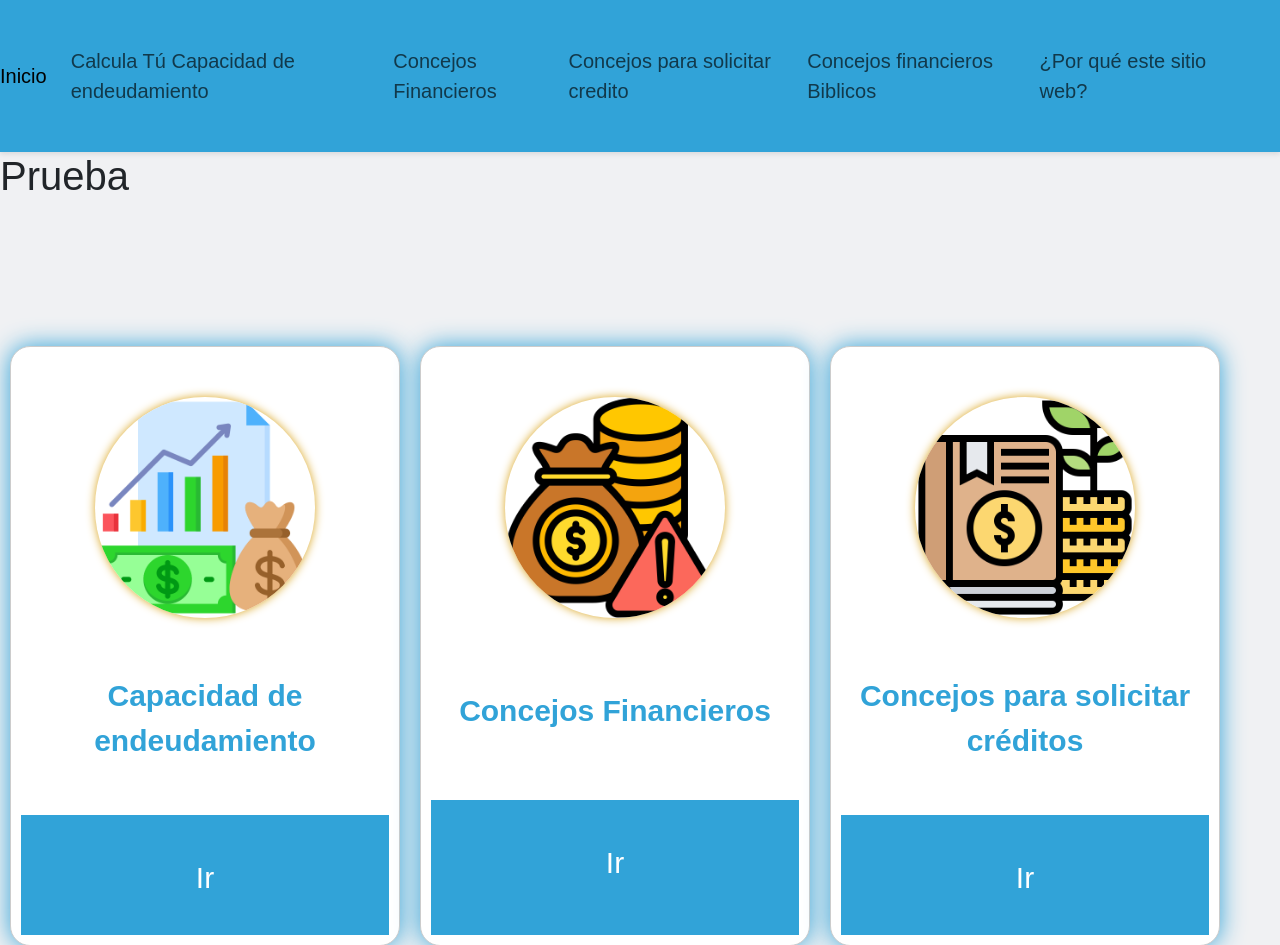
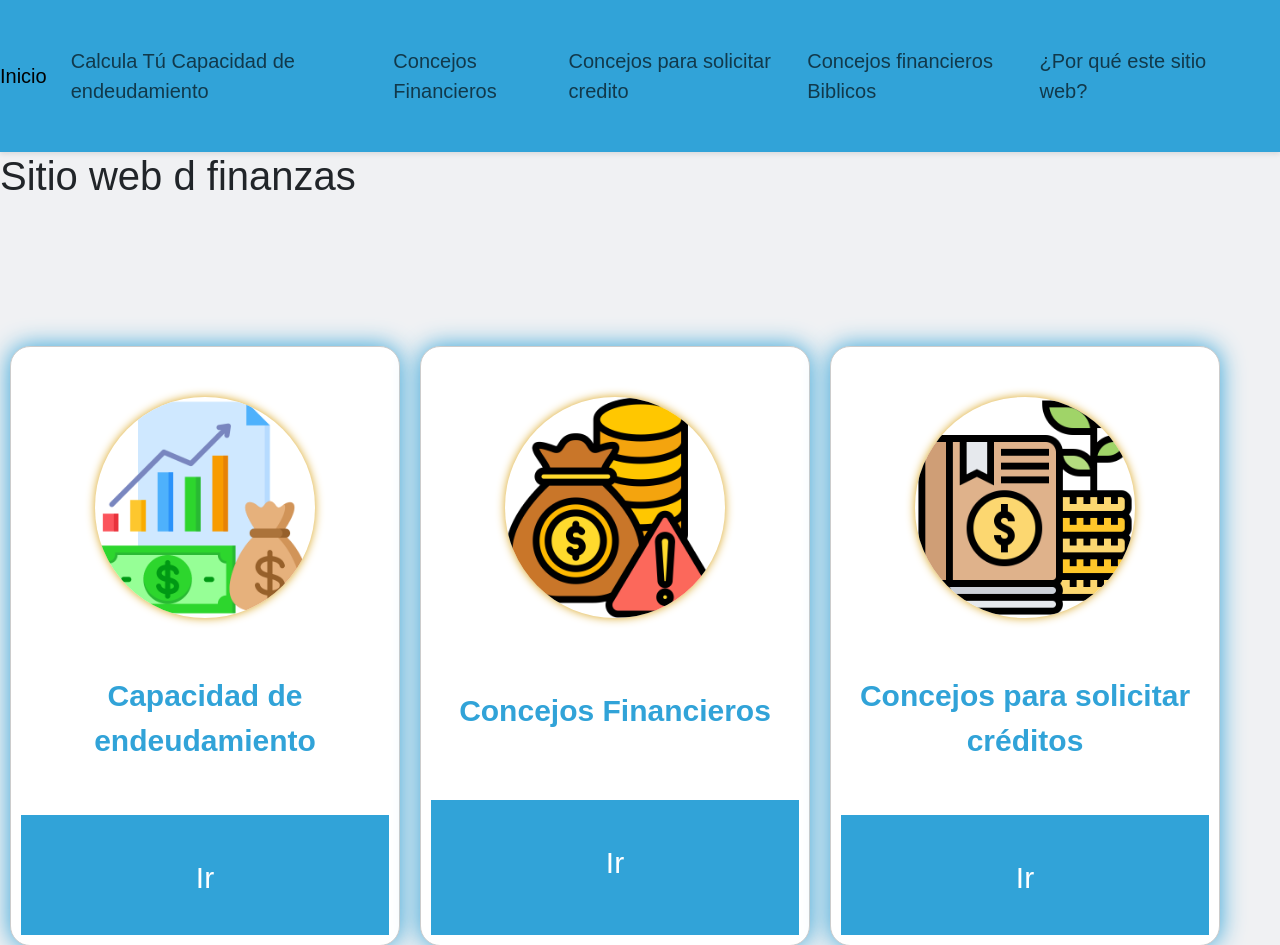
Before and after one commit to juancarlos1998hf/Finanzas, a plain HTML site: page WebFinanzas/index.html in a window 1280 px wide. Shown: the top 945 px of the page. Drawn offline with nearby package versions, Linux system fonts and the light colour scheme.

Commit message:
Update index.html

```diff
--- a/WebFinanzas/index.html
+++ b/WebFinanzas/index.html
@@ -45,7 +45,7 @@
     </header>
 
     <div>
-      <h1>Prueba</h1>
+      <h1>Sitio web d finanzas</h1>
     </div>
 
 
```
